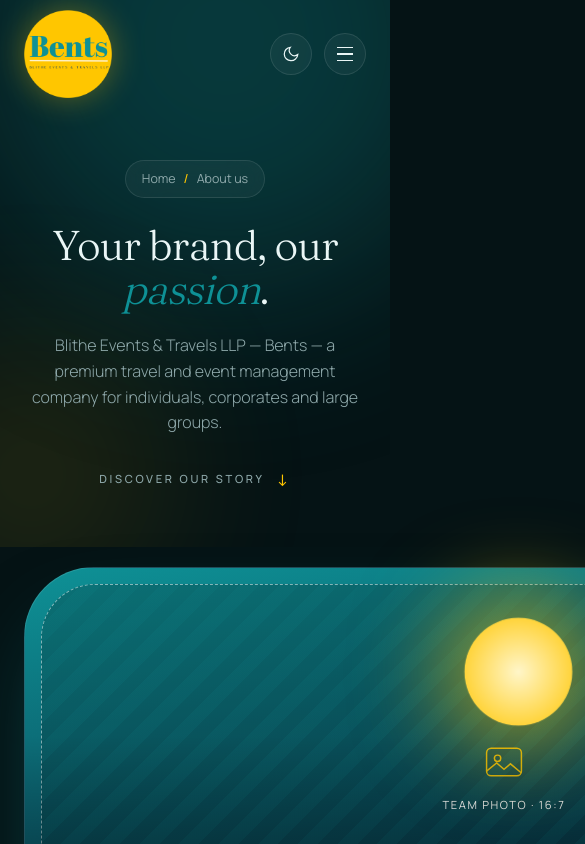
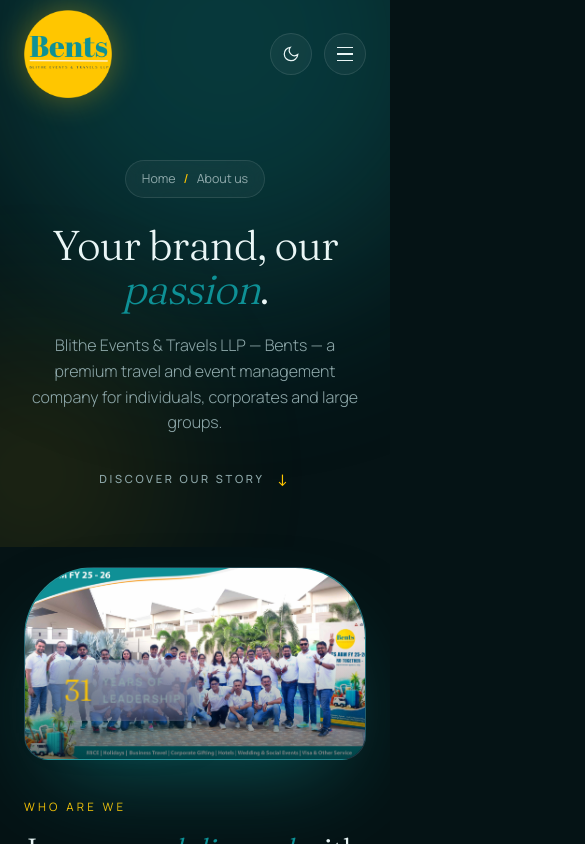
Before and after one commit to DEBOJEETDAS36/t2, a Next.js app: page /about in a window 390 px wide. Shown: the top 844 px of the page, 585 px wide, since content can reach past the window. Built offline with nearby package versions, Linux system fonts and the light colour scheme.

Commit message:
Team photo in about page made responsive

```diff
--- a/app/globals.css
+++ b/app/globals.css
@@ -654,6 +654,8 @@ button:disabled,[aria-disabled="true"]{cursor:not-allowed}
 .abt-who{display:grid;grid-template-columns:1fr 1fr;gap:64px;align-items:center}
 .abt-art{position:relative;aspect-ratio:16/7;border-radius:90px 90px 30px 30px;border:1px solid var(--line);box-shadow:0 40px 90px -34px var(--glow);background:linear-gradient(170deg,#0e9196,#0a4a5a 60%,#06222c);isolation:isolate}
 .abt-art:before{content:"";position:absolute;width:104px;height:104px;border-radius:50%;background:radial-gradient(circle,#fff6c9,var(--gold));top:17%;left:50%;margin-left:-52px;box-shadow:0 0 80px 26px rgba(255,198,0,.5);animation:fl 9s ease-in-out infinite;z-index:2}
+/* Hide the decorative orb when a real photo fills the frame. */
+.abt-art:has(.phi):before{display:none}
 .abt-art:after{content:"";position:absolute;inset:0;border-radius:inherit;background:linear-gradient(180deg,transparent 40%,rgba(2,14,18,.55));z-index:1;pointer-events:none}
 .abt-art>.phi{position:absolute;inset:0;z-index:0;overflow:hidden;border-radius:inherit}
 .abt-art>.pimg{position:absolute;inset:24px;border-radius:70px 70px 20px 20px;background-color:rgba(0,0,0,.2);border-color:rgba(255,255,255,.5);color:#fff;z-index:0}
@@ -774,7 +776,7 @@ button:disabled,[aria-disabled="true"]{cursor:not-allowed}
 }
 @media(max-width:960px){
 .abt-who,.abt-two,.abt-people,.abt-mice{grid-template-columns:1fr}
-.abt-art{height:420px}
+.abt-art{aspect-ratio:16/9}
 .abt-badge{left:14px}
 .abt-stats{margin-top:56px}
 .pg .abt-stats{grid-template-columns:repeat(2,1fr)}
--- a/components/AboutContent.tsx
+++ b/components/AboutContent.tsx
@@ -37,7 +37,7 @@ export default function AboutContent() {
       <section id="who" style={{ paddingTop: 20 }}>
         <div className="wrap abt-who">
           <div className="abt-art reveal">
-            <Ph name="about/team" label="Team photo · 16:7" />
+            <Ph name="contact/Office" label="Office photo · 16:7" />
             <div className="abt-badge glass">
               <b>31</b>
               <span>years of<br />leadership</span>
```
